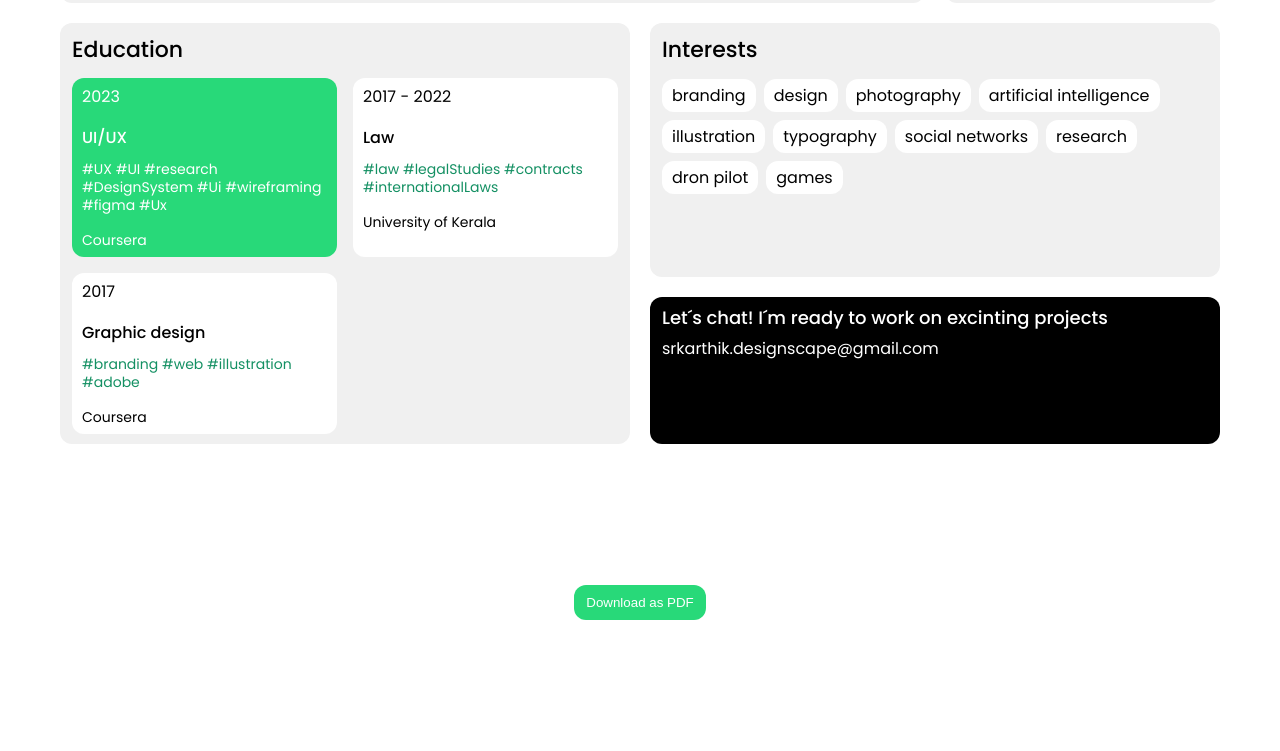
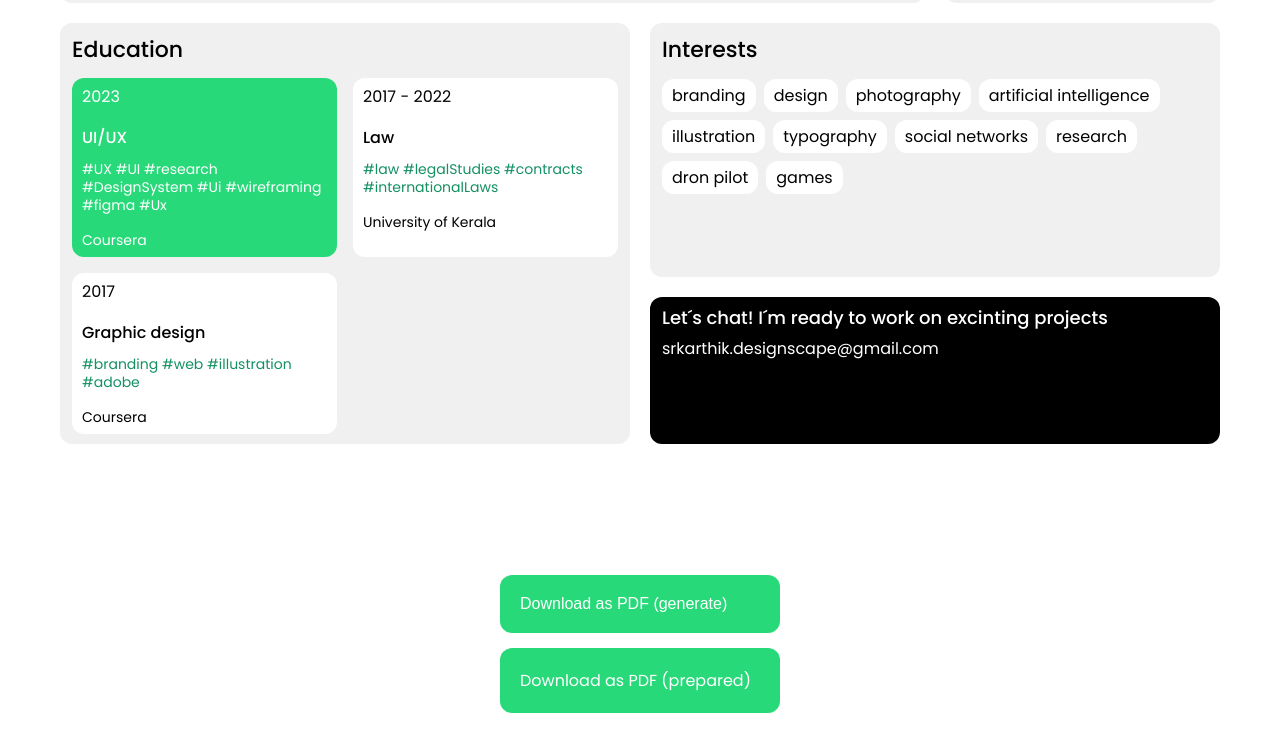
Before and after one commit to ulikemyway1/TBANK-CV, a website built with Vite: page index.html in a window 1280 px wide. Shown: the part 922-1673 px from the top of the page. Before the commit the page ends 1582 px from the top, so only its background shows below. Built offline with nearby package versions, Linux system fonts and the light colour scheme; files whose address does not match are found by name; a web font is replaced by a local one.

Commit message:
feat: add prepared pdf and adjust html2pdf options

```diff
--- a/index.html
+++ b/index.html
@@ -467,7 +467,15 @@
                 >
             </div>
         </main>
-        <button id="download-pdf" class="button card">Download as PDF</button>
+
+        <div class="buttons-wrapper">
+            <button id="download-pdf" class="button card">
+                Download as PDF (generate)
+            </button>
+            <a download href="assets/CV.pdf" class="button card"
+                >Download as PDF (prepared)</a
+            >
+        </div>
 
         <script
             defer
--- a/src/main.js
+++ b/src/main.js
@@ -29,9 +29,14 @@ document.addEventListener('DOMContentLoaded', () => {
             html2pdf()
                 .from(pdfContent)
                 .set({
-                    margin: 0,
+                    margin: [10, 25, 10, 10],
+                    pagebreak: {
+                        mode: ['avoid-all'],
+                    },
+                    image: { type: 'jpeg', quality: 0.98 },
                     filename: `${pdfName || 'user'} CV`,
                     jsPDF: {
+                        unit: 'mm',
                         orientation: 'portrait',
                     },
                     pagebreak: { before: '.education', avoid: 'img' },
--- a/src/style.css
+++ b/src/style.css
@@ -505,15 +505,29 @@ ul.responsibilities-list:has(> li.responsibilities-list__item) {
 }
 
 .button {
-    margin: 0 auto;
-    margin-top: 10px;
     background-color: var(--main-green);
+    padding: 20px;
+    min-width: 280px;
     color: #fff;
     border: none;
     cursor: pointer;
     transition: all 0.6s;
     position: relative;
     overflow: hidden;
+    font-size: 16px;
+}
+
+a.button {
+    font-size: 16px;
+    display: inline;
+}
+
+.buttons-wrapper {
+    display: flex;
+    justify-content: center;
+    align-items: center;
+    flex-direction: column;
+    gap: 15px;
 }
 
 @media (hover: hover) and (pointer: fine) {
@@ -551,3 +565,9 @@ div:has([contenteditable]) {
         opacity: 0;
     }
 }
+
+@media print {
+    main {
+        max-width: 210mm;
+    }
+}
```
Also changed, not shown: 1 other file.
